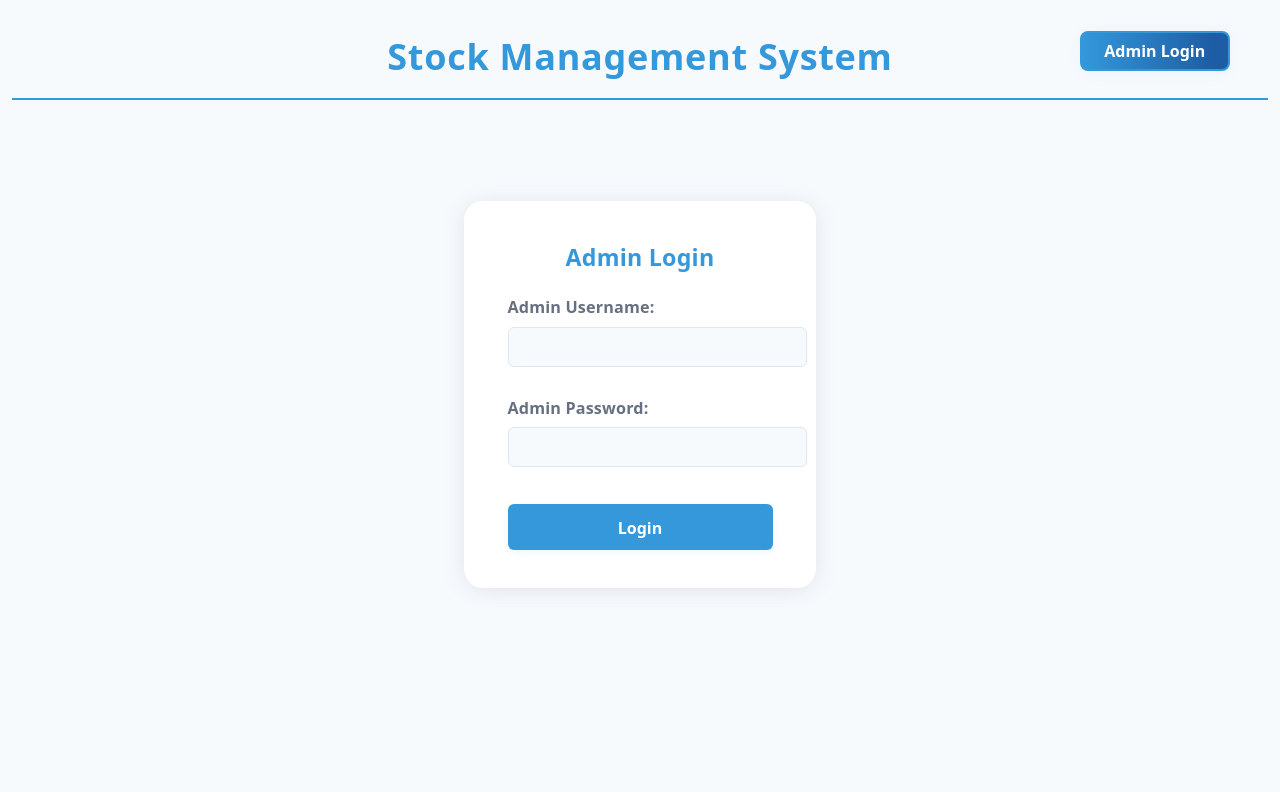
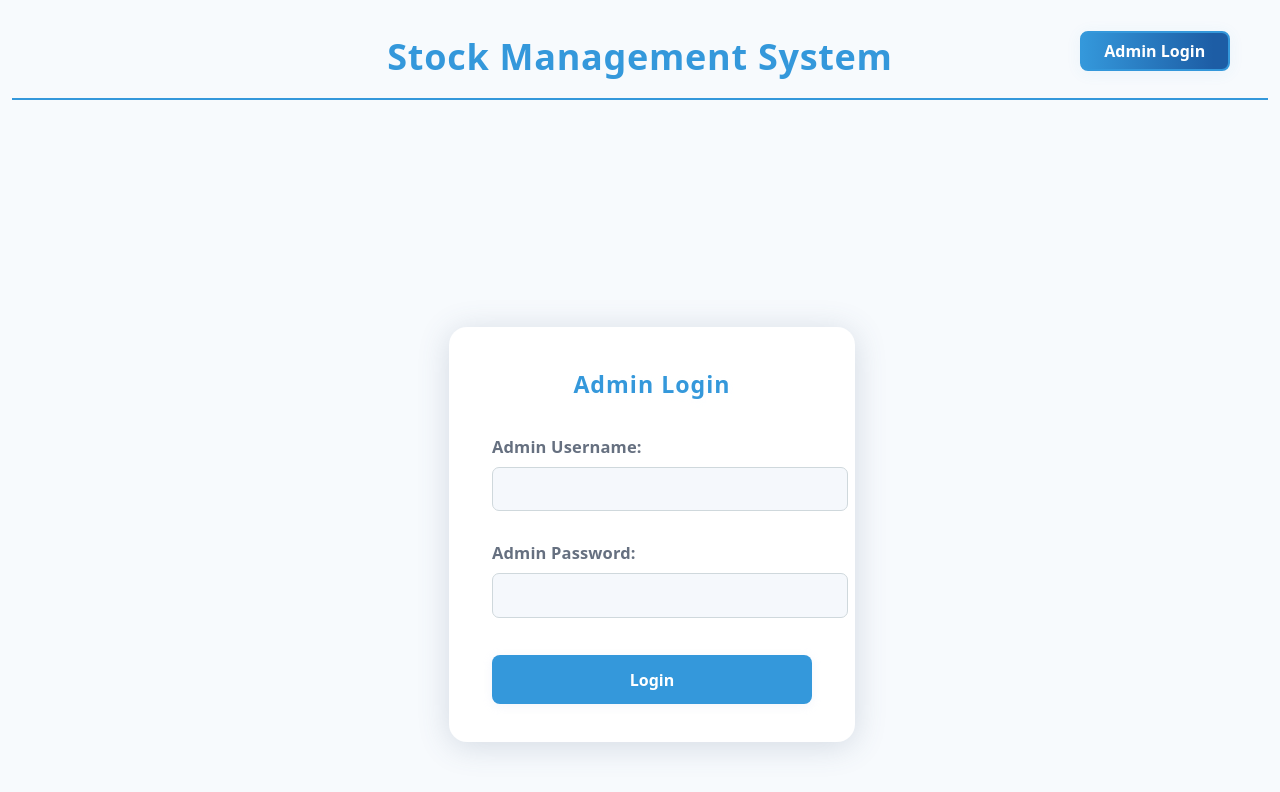
Before and after one commit to Workflow-Manager-admin/stock-management-system-49179-49189, a Vue app in the folder stock_frontend/: page /admin-login in a window 1280 px wide. Shown: the top 792 px of the page. Built offline with nearby package versions, Linux system fonts and the light colour scheme; the HTML template or start-up script is replaced by a standard one.

Commit message:
CheckPoint - cg6907a18c

```diff
--- a/stock_frontend/src/views/AdminLoginView.vue
+++ b/stock_frontend/src/views/AdminLoginView.vue
@@ -51,48 +51,103 @@ async function handleLogin() {
 
 <style scoped>
 .admin-login-container {
-  min-height: 65vh;
+  min-height: 100vh;
+  width: 100vw;
   display: flex;
   align-items: center;
   justify-content: center;
+  background: var(--background, #f6f8fa);
+  /* fallback for bright, clean background */
 }
+
 .admin-login-box {
-  max-width: 390px;
+  display: flex;
+  flex-direction: column;
+  align-items: center;
+  max-width: 400px;
   margin: 0 auto;
   padding: 2.7em 2.7em 2em 2.7em;
-  box-shadow: 0 2px 22px #47587721;
-  border-radius: var(--card-radius);
+  box-shadow: 0 4px 32px #47587733;
+  border-radius: 18px;
   background: #fff;
+  min-width: 320px;
+  min-height: 340px;
+  justify-content: center;
 }
+
 h2 {
   text-align: center;
-  margin-bottom: 1em;
-  color: var(--primary);
+  margin-bottom: 1.5em;
+  color: var(--primary, #3498db);
+  font-weight: 700;
+  letter-spacing: 1px;
 }
+
+form {
+  width: 100%;
+  display: flex;
+  flex-direction: column;
+  align-items: stretch;
+}
+
 .form-group {
   margin-bottom: 1.3em;
+  display: flex;
+  flex-direction: column;
+  align-items: stretch;
 }
+
 label {
   font-weight: 600;
-  color: var(--text-muted);
-  display: block;
-  margin-bottom: 0.35em;
-  font-size: 1.01em;
+  color: var(--text-muted, #636e72);
+  margin-bottom: 0.42em;
+  font-size: 1.03em;
 }
+
 input[type="text"],
 input[type="password"] {
   width: 100%;
-  font-size: 1em;
+  font-size: 1.07em;
+  border: 1.5px solid #cfd8dc;
+  border-radius: 7px;
+  padding: 0.57em 1em;
+  background: #f5f8fc;
+  transition: border-color 0.18s;
+  outline: none;
 }
+
+input[type="text"]:focus,
+input[type="password"]:focus {
+  border-color: var(--primary, #3498db);
+}
+
 button[type="submit"] {
   width: 100%;
   margin-top: 0.45em;
-  padding: 0.59em 0;
+  padding: 0.70em 0;
   font-size: 1.09em;
+  font-weight: 700;
+  background: var(--primary, #3498db);
+  color: #fff;
+  border: none;
+  border-radius: 8px;
+  cursor: pointer;
+  transition: background 0.15s, box-shadow 0.12s;
+  box-shadow: 0 2px 10px #c9d5ee3d;
 }
+
+button[type="submit"]:hover:not(:disabled) {
+  background: #2167a9;
+}
+
+button[type="submit"]:disabled {
+  opacity: 0.6;
+  cursor: not-allowed;
+}
+
 .login-error {
   margin-top: 1.3em;
-  color: var(--danger);
+  color: var(--danger, #ef5350);
   background: #ffebee;
   border: 1.3px solid #ef5350;
   border-radius: 9px;
@@ -100,5 +155,18 @@ button[type="submit"] {
   text-align: center;
   font-weight: 600;
   font-size: 1.02em;
+  letter-spacing: 0.1px;
+}
+
+/* Responsive tweaks */
+@media (max-width: 500px) {
+  .admin-login-box {
+    padding: 2em 0.5em 2em 0.5em;
+    min-width: unset;
+    max-width: 98vw;
+  }
+  .admin-login-container {
+    padding: 0 1vw;
+  }
 }
 </style>
```
